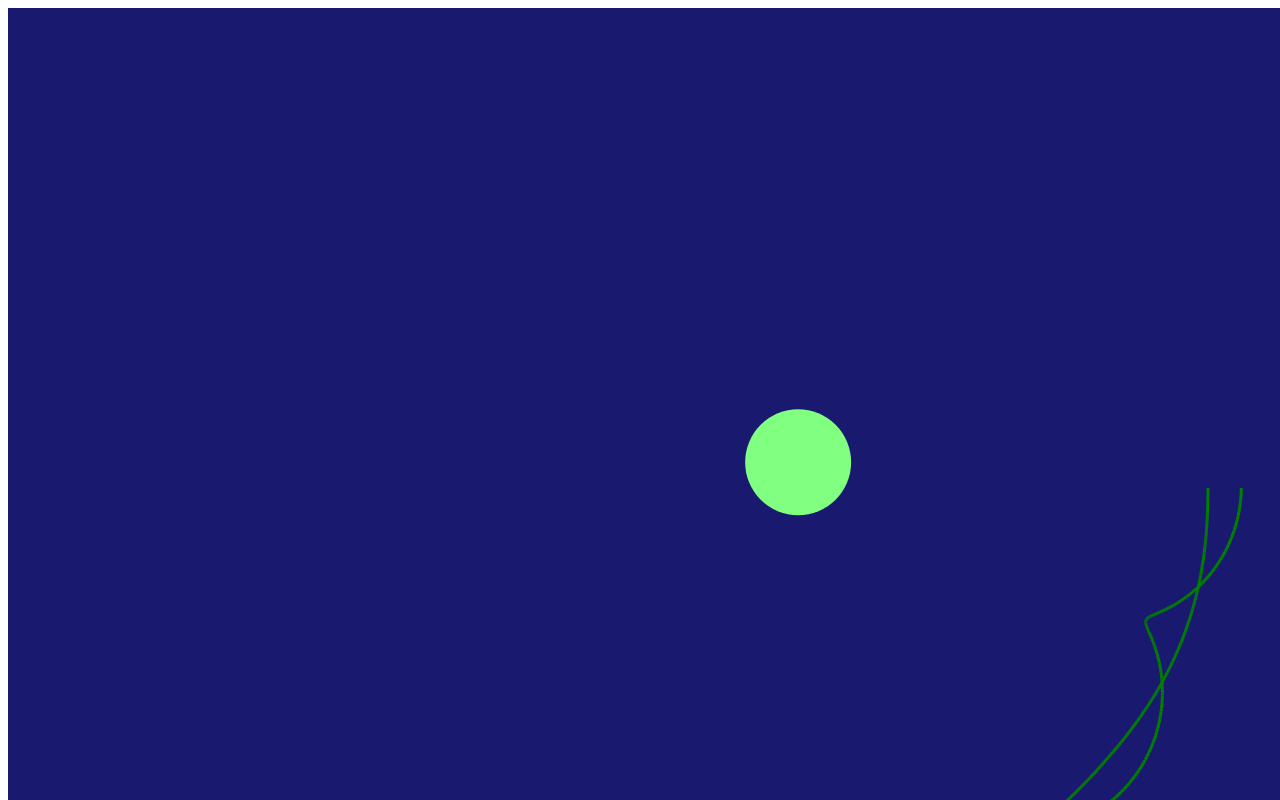
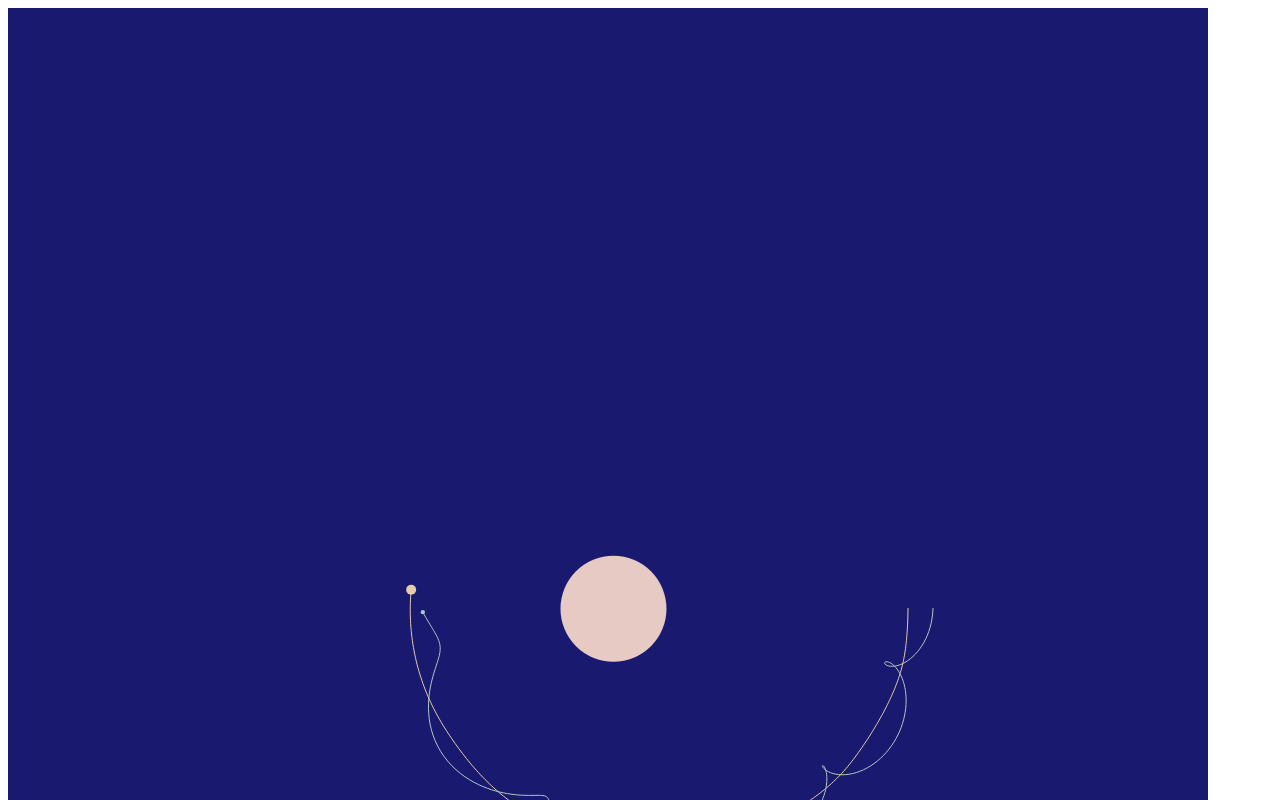
Before and after one commit to manupm87/cosmic-mandalas, a plain HTML site: page index.html in a window 1280 px wide. Drawn offline with Linux system fonts and the light colour scheme.

Commit message:
Add color to bodies

```diff
--- a/index.html
+++ b/index.html
@@ -4,10 +4,10 @@
     <script language="JavaScript" src="main.js"></script>
   </head>
   <body>
-    <canvas id="back_canvas" width="1600" height="960" style="z-index: 0;">
+    <canvas id="back_canvas" width="1200" height="1200" style="z-index: 0;">
 
     </canvas>
-    <canvas id="front_canvas" width="1600" height="960" style="z-index: 1;">
+    <canvas id="front_canvas" width="1200" height="1200" style="z-index: 1;">
 
     </canvas>
   </body>
--- a/main.js
+++ b/main.js
@@ -5,7 +5,7 @@ class World {
   constructor(){
     let init_speed = 1.6
     let init_mass = 80
-    this.size = { x: 1600, y: 960 }
+    this.size = { x: 1200, y: 1200 }
     // this.bodies = [
     //   new Body({ x: this.size.x * 6/24, y: this.size.y/2 }, init_mass * 1/2, { x: 0, y: init_speed/4 }),
     //   new Body({ x: this.size.x * 10/24, y: this.size.y/2 }, init_mass * 1/4, { x: 0, y: -init_speed/2 }),
@@ -84,6 +84,8 @@ class Body {
     this.mass = mass
     this.v = {x: v.x, y: v.y}
     this.forces = []
+    //this.color = `#${(255-this.id.charCodeAt(0)).toString(16)}${(255-this.id.charCodeAt(1)).toString(16)}${(255-this.id.charCodeAt(2)).toString(16)}`
+    this.color = `#${(156 + Math.floor(Math.random() * 101)).toString(16)}${(156 + Math.floor(Math.random() * 101)).toString(16)}${(156 + Math.floor(Math.random() * 101)).toString(16)}`
   }
 
   copy(){
@@ -158,15 +160,15 @@ class Renderer {
 		this.front.clearRect(0, 0, this.front.canvas.clientWidth, this.front.canvas.clientHeight);
 	}
   renderBody(body){
-    this.front.fillStyle = 'rgb(128,255,128)';
+    this.front.fillStyle = body.color;
 		this.front.beginPath();
 		this.front.arc(body.pos.x, body.pos.y, (1000 + 100*body.mass)/500, 0, 2 * Math.PI, false);
 		this.front.fill();
   }
   renderOrbit(body){
     this.back.beginPath()
-    this.back.lineWidth = 3
-    this.back.strokeStyle = "green";  // This path is green.
+    this.back.lineWidth = 1
+    this.back.strokeStyle = body.color;  // This path is green.
     this.back.moveTo(body.pos.x, body.pos.y);
     this.back.lineTo(body.pos.x - body.v.x, body.pos.y - body.v.y);
     this.back.stroke();
```
